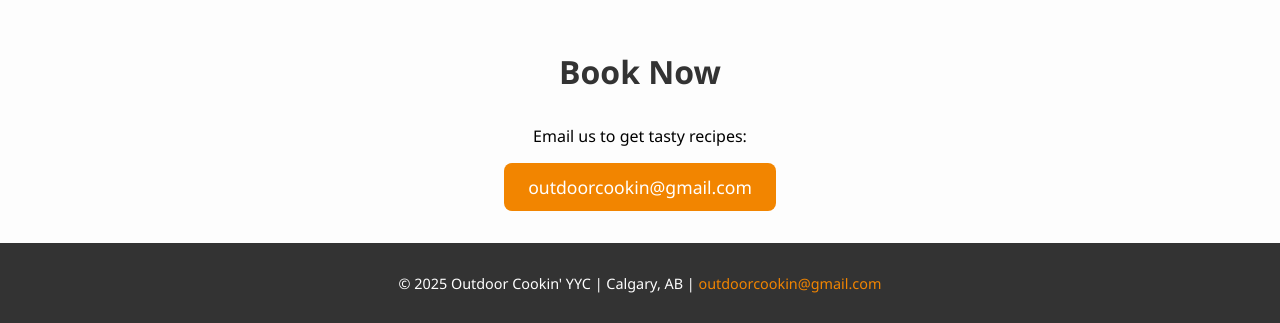
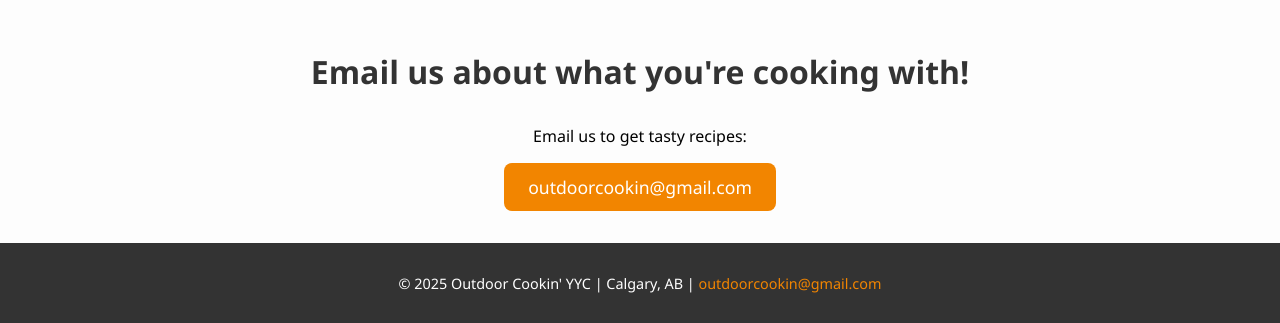
Before and after one commit to AnthonyGordonbit/modern-outdoor-cooking, a plain HTML site: page book.html in a window 1280 px wide. Shown: the part 500-823 px from the top of the page. Drawn offline with Linux system fonts and the light colour scheme.

Commit message:
Update book.html

```diff
--- a/book.html
+++ b/book.html
@@ -23,7 +23,7 @@
     <div class="logo-placeholder">
       <img src="./pexels-gonzalo-guzman-391363-3997609.jpg" alt="Steak cooking over hot coals">
     </div>
-    <h1>Book Now</h1>
+    <h1>Email us about what you're cooking with!</h1>
     <p>Email us to get tasty recipes:</p>
     <a class="booking-btn" href="mailto:barkandrideyyc@gmail.com">outdoorcookin@gmail.com</a>
   </main>
```
